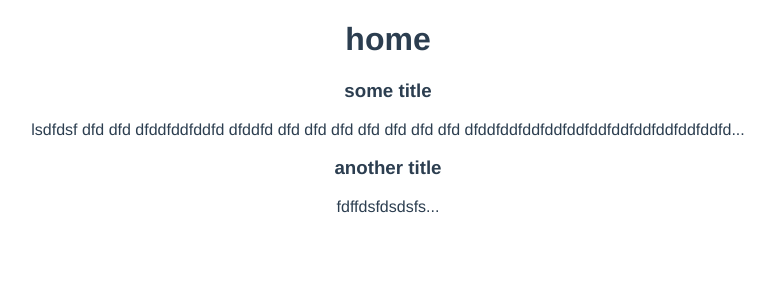
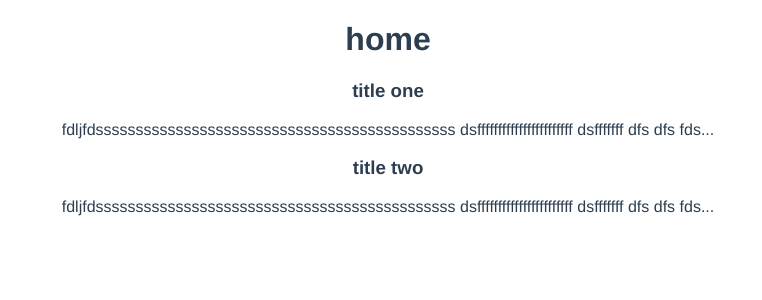
Before and after one commit to dakravchenko/dojo-blog, a Vue app: page / in a window 1280 px wide. Shown: the top 300 px of the page, without its empty margins (252-1014 px from the left). Built offline with nearby package versions, Linux system fonts and the light colour scheme; data requests are answered from the project's data file.

Commit message:
fetch inside setup

```diff
--- /dev/null
+++ b/data/db.json
@@ -0,0 +1,24 @@
+{
+    "posts" : [
+        {
+            "id" : 1,
+            "title" : "title one",
+            "body" : "fdljfdsssssssssssssssssssssssssssssssssssssssssssss dsfffffffffffffffffffffff dsfffffff dfs dfs  fds dfs fds fds ",
+            "tags" : [
+                "web dev",
+                "coding",
+                "news"
+            ]
+        },
+        {
+            "id" : 2,
+            "title" : "title two",
+            "body" : "fdljfdsssssssssssssssssssssssssssssssssssssssssssss dsfffffffffffffffffffffff dsfffffff dfs dfs  fds dfs fds fds ",
+            "tags" : [
+                "css",
+                "coding",
+                "webdev"
+            ]
+        }
+    ]
+}
--- a/package.json
+++ b/package.json
@@ -8,6 +8,7 @@
   },
   "dependencies": {
     "core-js": "^3.8.3",
+    "json-server": "^0.17.4",
     "vue": "^3.2.13",
     "vue-router": "^4.0.3"
   },
--- a/src/views/Home.vue
+++ b/src/views/Home.vue
@@ -11,12 +11,23 @@ export default {
   name : 'Home',
   components: {PostList},
   setup(){
-    const posts = ref([
-      {title: 'some title', body: 'lsdfdsf dfd dfd dfddfddfddfd dfddfd dfd dfd dfd dfd dfd dfd dfd dfddfddfddfddfddfddfddfddfddfddfddfddfddfddfddfddfddfddfddfddfddfd dfd dfddfddfddfddfddfddfddfddfddfddfddfddfddfd dfddfddfddfddfddfddfddfddfddfddfddfddfddfddfddfddfddfddfd', id: 1},
-      {title: 'another title', body: 'fdffdsfdsdsfs', id: 2},
-    ])
+    const posts = ref([])
+    const error = ref(null)
 
-    return {posts}
+    const load = async () => {
+      try {
+        let data = await fetch('http://localhost:3000/posts')
+        if(!data.ok){
+          throw Error('no data available')
+        }
+        posts.value = await data.json()
+
+      } catch (error) {
+        error.value = error.message
+      }
+    }
+    load()
+    return {posts, error}
   }
 }
 </script>
```
Also changed, not shown: 1 other file (tests, documents, lock files or other folders).
